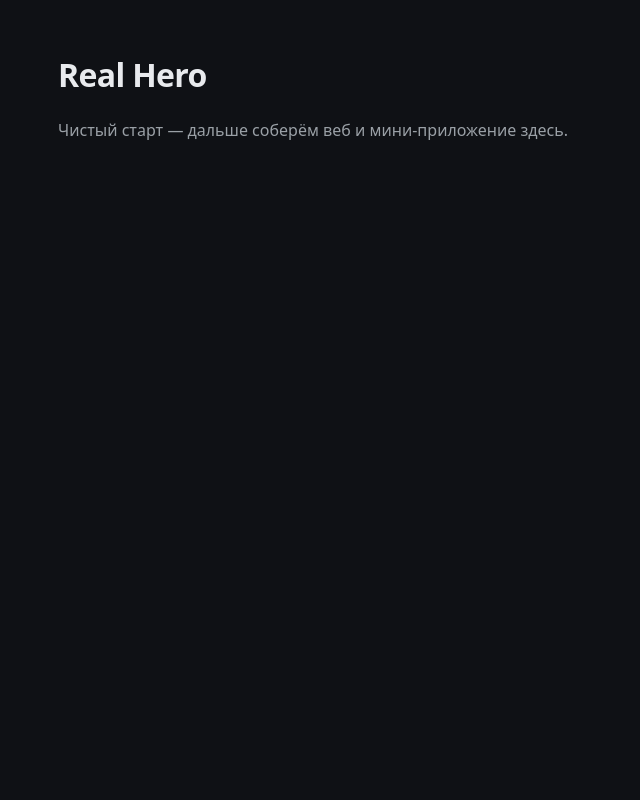
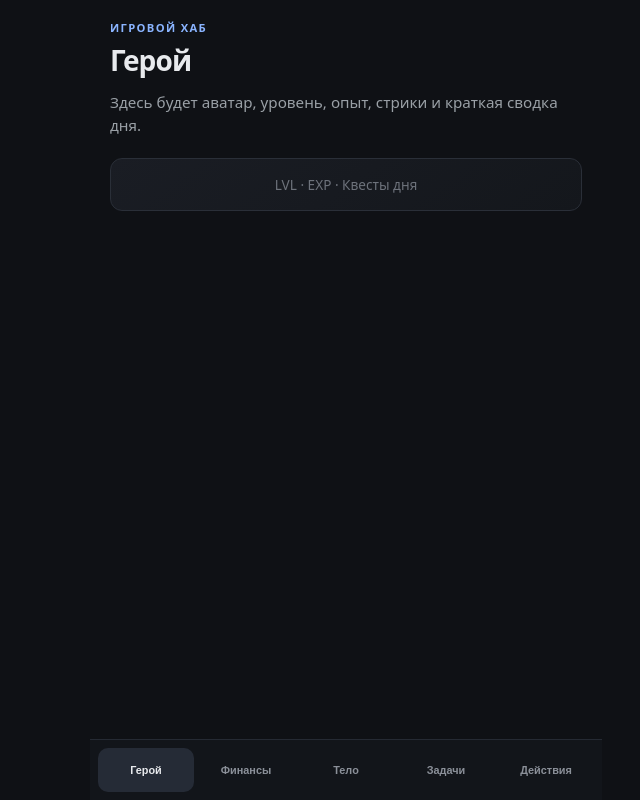
Before and after one commit to Axilboy/realhero, a React (Vite) app: page / in a window 1280 px wide. Shown: the whole page, without its empty margins (294-934 px from the left). Built offline with nearby package versions, Linux system fonts and the light colour scheme.

Commit message:
2026-03-28 21:14:36 карусель

```diff
--- a/src/App.tsx
+++ b/src/App.tsx
@@ -1,8 +1,5 @@
+import AppShell from "./components/AppShell";
+
 export default function App() {
-  return (
-    <main className="app">
-      <h1>Real Hero</h1>
-      <p>Чистый старт — дальше соберём веб и мини-приложение здесь.</p>
-    </main>
-  );
+  return <AppShell />;
 }
--- /dev/null
+++ b/src/components/AppShell.tsx
@@ -0,0 +1,79 @@
+import {
+  useCallback,
+  useEffect,
+  useRef,
+  useState,
+  type ComponentType,
+} from "react";
+import HubScreen from "../screens/HubScreen";
+import FinanceScreen from "../screens/FinanceScreen";
+import BodyScreen from "../screens/BodyScreen";
+import TodoScreen from "../screens/TodoScreen";
+import ActionsScreen from "../screens/ActionsScreen";
+
+const TABS: { id: string; label: string; Screen: ComponentType }[] = [
+  { id: "hub", label: "Герой", Screen: HubScreen },
+  { id: "finance", label: "Финансы", Screen: FinanceScreen },
+  { id: "body", label: "Тело", Screen: BodyScreen },
+  { id: "todo", label: "Задачи", Screen: TodoScreen },
+  { id: "actions", label: "Действия", Screen: ActionsScreen },
+];
+
+export default function AppShell() {
+  const trackRef = useRef<HTMLDivElement>(null);
+  const [active, setActive] = useState(0);
+
+  const scrollToIndex = useCallback((index: number) => {
+    const track = trackRef.current;
+    if (!track) return;
+    const w = track.clientWidth;
+    track.scrollTo({ left: index * w, behavior: "smooth" });
+    setActive(index);
+  }, []);
+
+  useEffect(() => {
+    const track = trackRef.current;
+    if (!track) return;
+
+    const onScroll = () => {
+      const w = track.clientWidth;
+      if (w <= 0) return;
+      const i = Math.round(track.scrollLeft / w);
+      setActive((prev) => (i !== prev ? i : prev));
+    };
+
+    track.addEventListener("scroll", onScroll, { passive: true });
+    return () => track.removeEventListener("scroll", onScroll);
+  }, []);
+
+  return (
+    <div className="shell">
+      <div className="shell__carousel" ref={trackRef}>
+        {TABS.map(({ id, Screen }) => (
+          <section
+            key={id}
+            className="shell__slide"
+            aria-label={id}
+            id={`panel-${id}`}
+          >
+            <Screen />
+          </section>
+        ))}
+      </div>
+
+      <nav className="shell__nav" aria-label="Основные разделы">
+        {TABS.map((tab, index) => (
+          <button
+            key={tab.id}
+            type="button"
+            className={`shell__nav-btn${active === index ? " shell__nav-btn--active" : ""}`}
+            onClick={() => scrollToIndex(index)}
+            aria-current={active === index ? "page" : undefined}
+          >
+            {tab.label}
+          </button>
+        ))}
+      </nav>
+    </div>
+  );
+}
--- a/src/index.css
+++ b/src/index.css
@@ -2,26 +2,130 @@
   box-sizing: border-box;
 }
 
+html,
+body,
+#root {
+  height: 100%;
+}
+
 body {
   margin: 0;
-  min-height: 100vh;
-  font-family: system-ui, sans-serif;
+  font-family: system-ui, -apple-system, "Segoe UI", sans-serif;
   background: #0f1115;
   color: #e8eaed;
+  -webkit-tap-highlight-color: transparent;
 }
 
-.app {
-  max-width: 40rem;
+/* —— Карусель —— */
+.shell {
+  display: flex;
+  flex-direction: column;
+  height: 100%;
+  max-width: 32rem;
   margin: 0 auto;
-  padding: 2rem;
 }
 
-h1 {
-  font-weight: 600;
-  letter-spacing: -0.02em;
+.shell__carousel {
+  flex: 1;
+  display: flex;
+  overflow-x: auto;
+  overflow-y: hidden;
+  scroll-snap-type: x mandatory;
+  scroll-behavior: smooth;
+  scrollbar-width: none;
+  -webkit-overflow-scrolling: touch;
 }
 
-p {
-  line-height: 1.5;
+.shell__carousel::-webkit-scrollbar {
+  display: none;
+}
+
+.shell__slide {
+  flex: 0 0 100%;
+  width: 100%;
+  min-height: 0;
+  scroll-snap-align: start;
+  scroll-snap-stop: always;
+  overflow-y: auto;
+  padding: 1.25rem 1.25rem 0.5rem;
+}
+
+/* —— Экраны-заглушки —— */
+.screen {
+  min-height: 100%;
+}
+
+.screen--hub .screen__badge {
+  color: #8ab4ff;
+}
+
+.screen__badge {
+  margin: 0 0 0.35rem;
+  font-size: 0.7rem;
+  font-weight: 600;
+  letter-spacing: 0.12em;
+  text-transform: uppercase;
+  color: #7c8088;
+}
+
+.screen__title {
+  margin: 0 0 0.75rem;
+  font-size: 1.75rem;
+  font-weight: 600;
+  letter-spacing: -0.03em;
+}
+
+.screen__text {
+  margin: 0 0 1.25rem;
+  line-height: 1.55;
   color: #9aa0a6;
+  font-size: 0.95rem;
 }
+
+.screen__placeholder {
+  padding: 1rem 1.1rem;
+  border-radius: 12px;
+  background: linear-gradient(145deg, #1a1d24 0%, #14171c 100%);
+  border: 1px solid #2a2f38;
+  color: #6d727b;
+  font-size: 0.85rem;
+  text-align: center;
+}
+
+/* —— Нижняя навигация —— */
+.shell__nav {
+  display: flex;
+  gap: 0.25rem;
+  padding: 0.5rem 0.5rem calc(0.5rem + env(safe-area-inset-bottom, 0px));
+  background: #12151a;
+  border-top: 1px solid #252a33;
+}
+
+.shell__nav-btn {
+  flex: 1;
+  min-height: 44px;
+  padding: 0.35rem 0.2rem;
+  border: none;
+  border-radius: 10px;
+  background: transparent;
+  color: #8b9099;
+  font-size: 0.68rem;
+  font-weight: 600;
+  cursor: pointer;
+  line-height: 1.15;
+}
+
+.shell__nav-btn:hover {
+  color: #c4c7cc;
+  background: #1c2028;
+}
+
+.shell__nav-btn--active {
+  color: #e8eaed;
+  background: #252b36;
+}
+
+.shell__nav-btn:focus-visible {
+  outline: 2px solid #8ab4ff;
+  outline-offset: 2px;
+}
--- /dev/null
+++ b/src/screens/ActionsScreen.tsx
@@ -0,0 +1,12 @@
+export default function ActionsScreen() {
+  return (
+    <div className="screen">
+      <p className="screen__badge">Модуль</p>
+      <h1 className="screen__title">Действия</h1>
+      <p className="screen__text">
+        Привычки, ежедневные действия и награда опытом — заглушка.
+      </p>
+      <div className="screen__placeholder">Привычки · Стрики · Награды</div>
+    </div>
+  );
+}
--- /dev/null
+++ b/src/screens/BodyScreen.tsx
@@ -0,0 +1,12 @@
+export default function BodyScreen() {
+  return (
+    <div className="screen">
+      <p className="screen__badge">Модуль</p>
+      <h1 className="screen__title">Тело</h1>
+      <p className="screen__text">
+        Калории, тренировки, план, замеры — заглушка.
+      </p>
+      <div className="screen__placeholder">Питание · Зал · Замеры</div>
+    </div>
+  );
+}
--- /dev/null
+++ b/src/screens/FinanceScreen.tsx
@@ -0,0 +1,12 @@
+export default function FinanceScreen() {
+  return (
+    <div className="screen">
+      <p className="screen__badge">Модуль</p>
+      <h1 className="screen__title">Финансы</h1>
+      <p className="screen__text">
+        Доходы, расходы, инвестиции, бюджет и прогнозы — заглушка.
+      </p>
+      <div className="screen__placeholder">Операции · Категории · Отчёты</div>
+    </div>
+  );
+}
--- /dev/null
+++ b/src/screens/HubScreen.tsx
@@ -0,0 +1,12 @@
+export default function HubScreen() {
+  return (
+    <div className="screen screen--hub">
+      <p className="screen__badge">Игровой хаб</p>
+      <h1 className="screen__title">Герой</h1>
+      <p className="screen__text">
+        Здесь будет аватар, уровень, опыт, стрики и краткая сводка дня.
+      </p>
+      <div className="screen__placeholder">LVL · EXP · Квесты дня</div>
+    </div>
+  );
+}
--- /dev/null
+++ b/src/screens/TodoScreen.tsx
@@ -0,0 +1,12 @@
+export default function TodoScreen() {
+  return (
+    <div className="screen">
+      <p className="screen__badge">Модуль</p>
+      <h1 className="screen__title">Задачи</h1>
+      <p className="screen__text">
+        Туду и канбан в духе Trello — заглушка.
+      </p>
+      <div className="screen__placeholder">Списки · Карточки · Доски</div>
+    </div>
+  );
+}
```
Also changed, not shown: 1 other file (tests, documents, lock files or other folders).
